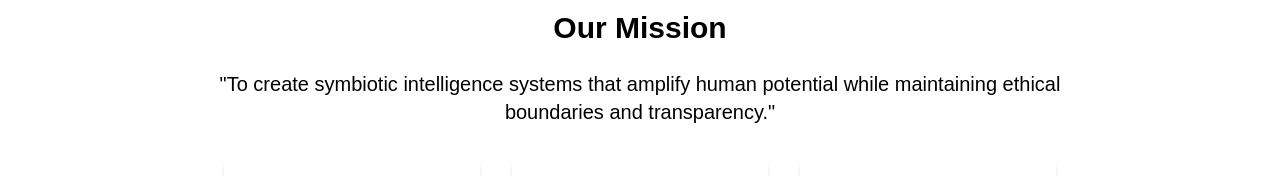
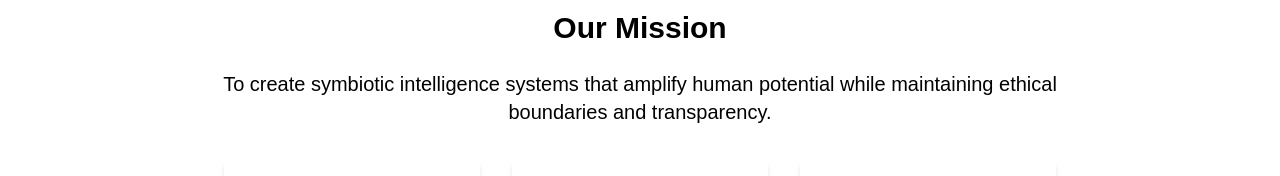
Before and after one commit to ngaridennis33/mnk, a Next.js app: page / in a window 1280 px wide. Shown: the part 725-901 px from the top of the page. Built offline with nearby package versions, Linux system fonts and the light colour scheme.

Commit message:
fix: Update error quotes

```diff
--- a/src/app/layout.tsx
+++ b/src/app/layout.tsx
@@ -1,8 +1,6 @@
 import type { Metadata } from "next";
 import { Geist, Geist_Mono } from "next/font/google";
 import "./globals.css";
-import Footer from "@/components/footer/Footer";
-import NavBar from "@/components/navbar/Navbar";
 import "slick-carousel/slick/slick.css";
 import "slick-carousel/slick/slick-theme.css";
 
--- a/src/components/mission/Mission.tsx
+++ b/src/components/mission/Mission.tsx
@@ -8,7 +8,7 @@ const MissionSection = () => {
       <div className="text-center max-w-4xl mx-auto">
         <h2 className="text-3xl font-bold text-dark mb-6">Our Mission</h2>
         <p className="text-xl text-gray-700 mb-8">
-          "To create symbiotic intelligence systems that amplify human potential while maintaining ethical boundaries and transparency."
+          To create symbiotic intelligence systems that amplify human potential while maintaining ethical boundaries and transparency.
         </p>
 
         <div className="flex flex-wrap justify-center gap-8">
```
